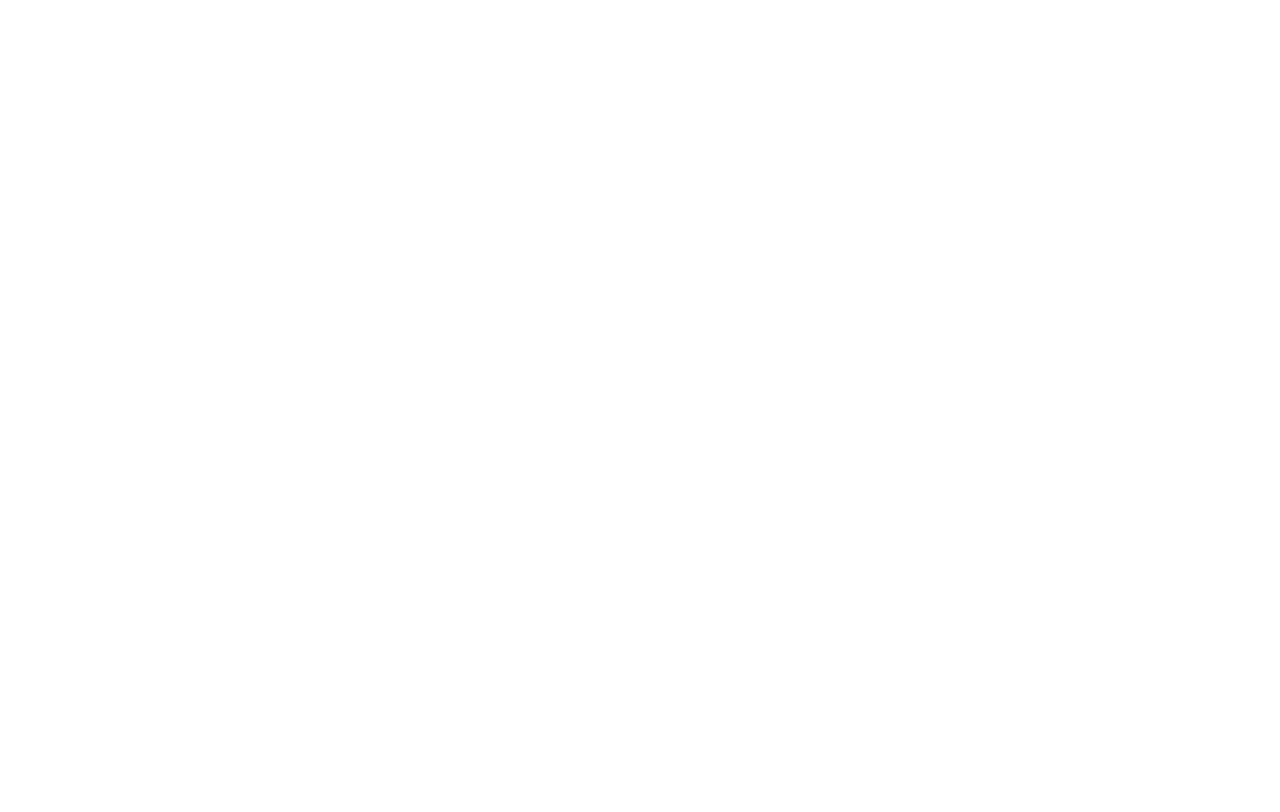
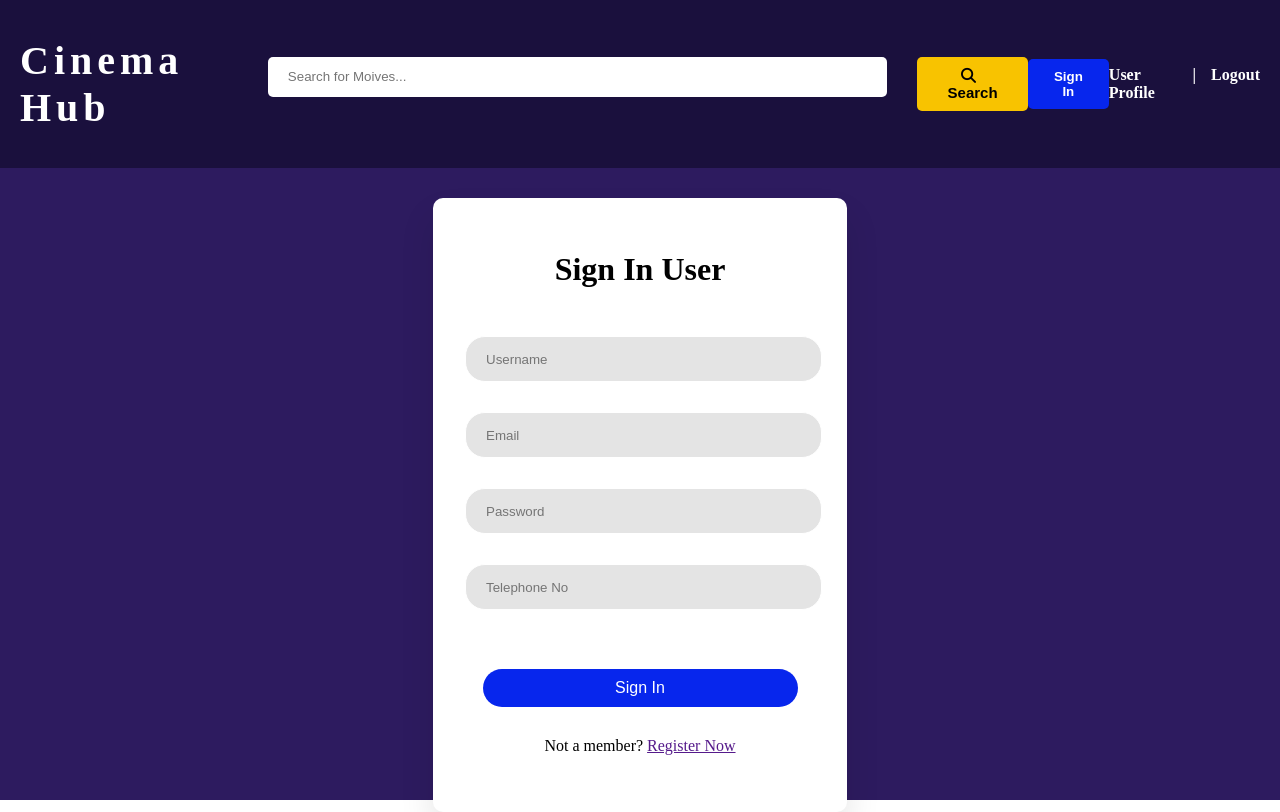
Before and after one commit to sachithrakalani/PUSL3120-Full-Stack-Developmen-FE, a React (Vite) app: page /signinuser in a window 1280 px wide. Before the commit this address had no page. Built offline with nearby package versions, Linux system fonts and the light colour scheme.

Commit message:
Add Sign in admin and user Page route

```diff
--- a/src/App.jsx
+++ b/src/App.jsx
@@ -29,7 +29,10 @@
       <div className="App">
         <Routes>
           <Route path= "/" element= {<HomePage />} />
-          <Route path= "/signin" element= {<SignInAdminPage />} />
+          <Route path= "/signinadminanduser" element= {<SignInAdminAndUserPage />} />
+          <Route path= "/signinadmin" element= {<SignInAdminPage />} />
+          <Route path= "/signinuser" element= {<SignInUserPage />} />
+          <Route path= "/admindashboard" element= {<AdminDashboard />} />
         </Routes>
       </div>
     </Router>
--- a/src/Components/HomePageHeader.jsx
+++ b/src/Components/HomePageHeader.jsx
@@ -17,7 +17,7 @@
           </button>
         </div>
         <button className={styles.signInButton}>
-          <Link to="/signin" className={styles.linkStyle}>
+          <Link to="/signinadminanduser" className={styles.linkStyle}>
             Sign In
           </Link>
         </button>
```
